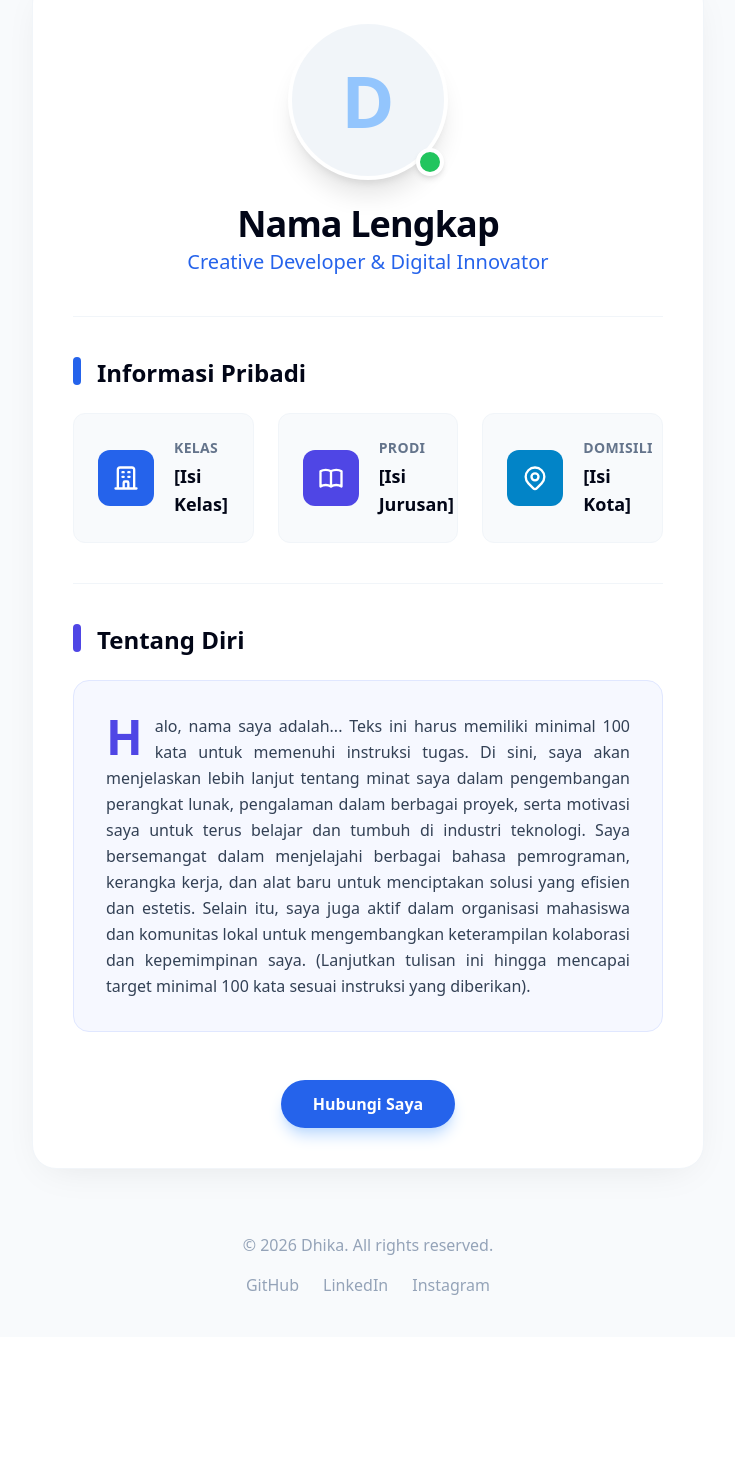
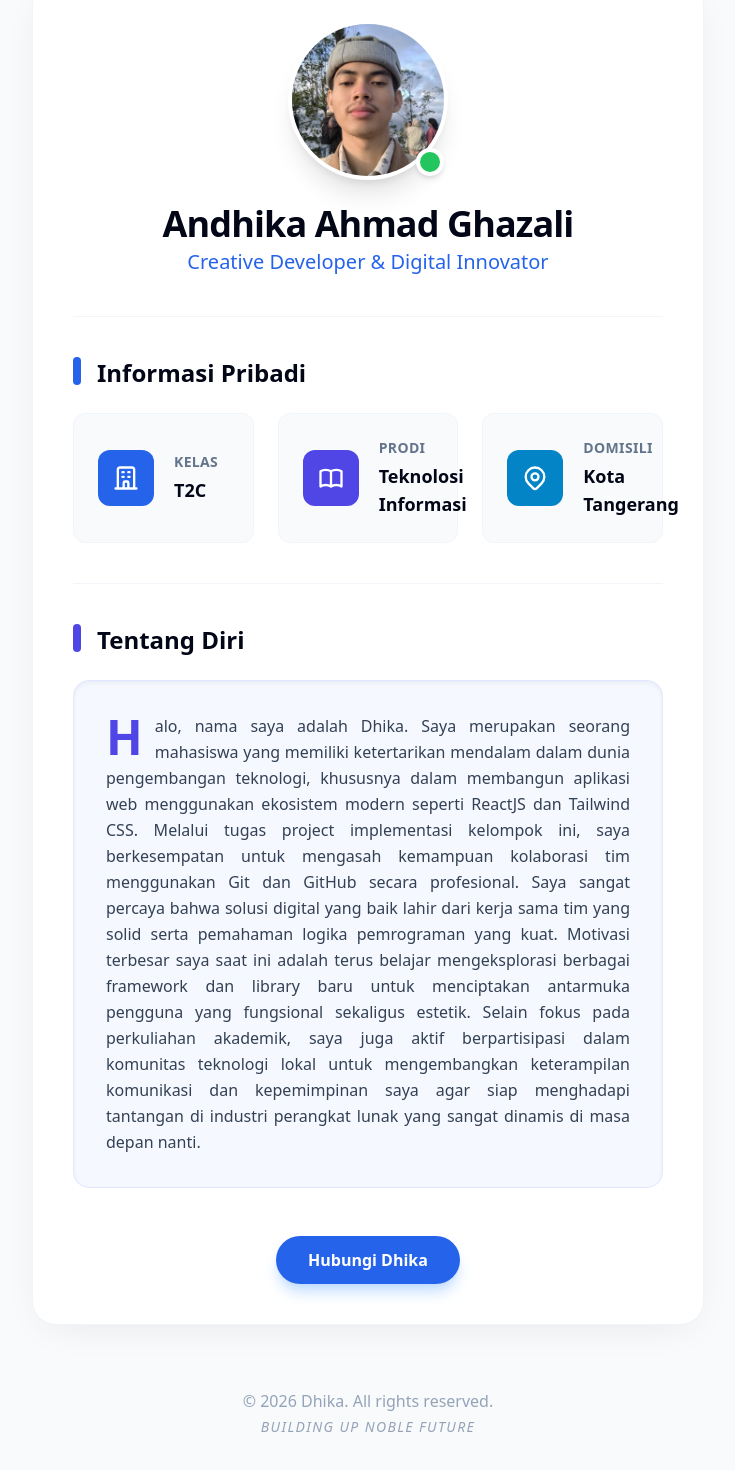
Before and after one commit to allghz16-gif/tumbuhbersama, a React (Vite) app: page /dhika in a window 1280 px wide. Shown: the part 61-1531 px from the top of the page, without its empty margins (272-1007 px from the left). Before the commit the page ends 1398 px from the top, so only its background shows below. Built offline with nearby package versions, Linux system fonts and the light colour scheme.

Commit message:
penambahan

```diff
--- a/src/App.jsx
+++ b/src/App.jsx
@@ -1,13 +1,16 @@
 import { BrowserRouter, Routes, Route } from "react-router-dom";
 import Home from "./pages/Home";
-import Dhika from "./pages/Dhika";
+import Dhika from "./pages/Dhika"; // <-- 1. Tambahkan baris import ini
 
 function App() {
   return (
     <BrowserRouter>
       <Routes>
         <Route path="/" element={<Home />} />
+
+        {/* 2. Tambahkan baris Route di bawah ini */}
         <Route path="/dhika" element={<Dhika />} />
+
       </Routes>
     </BrowserRouter>
   );
--- a/src/pages/Dhika.jsx
+++ b/src/pages/Dhika.jsx
@@ -1,3 +1,4 @@
+import React from 'react';
 
 const Dhika = () => {
   return (
@@ -8,17 +9,21 @@ const Dhika = () => {
         <div className="flex flex-col items-center text-center mb-10">
           <div className="relative mb-6">
             <div className="w-40 h-40 bg-slate-100 rounded-full overflow-hidden border-4 border-white shadow-xl flex items-center justify-center">
-               {/* Ganti dengan <img src="/path/to/your/photo.jpg" alt="Foto Profil" className="w-full h-full object-cover"/> */}
-               <span className="text-7xl font-bold text-blue-300">D</span>
+               {/* Atribut src sudah diisi ke /ghz.png */}
+               <img
+                 src="/ghz.png"
+                 alt="Foto Profil Dhika"
+                 className="w-full h-full object-cover"
+                 onError={(e) => e.target.src="https://via.placeholder.com/150"}
+               />
             </div>
-            {/* Status Indicator (Optional) */}
             <div className="absolute bottom-1 right-1 w-7 h-7 bg-green-500 rounded-full border-4 border-white shadow-md"></div>
           </div>
-          <h1 className="text-4xl font-extrabold tracking-tight text-slate-950 mb-1">Nama Lengkap</h1>
+          <h1 className="text-4xl font-extrabold tracking-tight text-slate-950 mb-1">Andhika Ahmad Ghazali</h1>
           <p className="text-xl text-blue-600 font-medium">Creative Developer & Digital Innovator</p>
         </div>
 
-        {/* Data Diri dengan Icons */}
+        {/* Data Diri dengan Icons (Wajib sesuai instruksi tugas) */}
         <div className="border-t border-slate-100 pt-10 mb-10">
           <h2 className="text-2xl font-bold mb-6 text-slate-950 flex items-center">
               <span className="w-2 h-7 bg-blue-600 rounded-full mr-4 mb-1"></span>
@@ -26,9 +31,9 @@ const Dhika = () => {
           </h2>
           <div className="grid grid-cols-1 sm:grid-cols-3 gap-6">
             {[
-              { label: 'Kelas', value: '[Isi Kelas]', icon: 'school' },
-              { label: 'Prodi', value: '[Isi Jurusan]', icon: 'book' },
-              { label: 'Domisili', value: '[Isi Kota]', icon: 'map-pin' }
+              { label: 'Kelas', value: 'T2C', icon: 'school' },
+              { label: 'Prodi', value: 'Teknolosi Informasi', icon: 'book' },
+              { label: 'Domisili', value: 'Kota Tangerang', icon: 'map-pin' }
             ].map((item, index) => (
               <div key={index} className="bg-slate-50 p-6 rounded-xl border border-slate-100 flex items-center space-x-5 transition hover:bg-white hover:shadow-md">
                 <div className={`p-3.5 rounded-xl text-white ${index % 3 === 0 ? 'bg-blue-600' : index % 3 === 1 ? 'bg-indigo-600' : 'bg-sky-600'}`}>
@@ -45,36 +50,32 @@ const Dhika = () => {
           </div>
         </div>
 
-        {/* Tentang Diri (Min 100 Kata) */}
+        {/* Tentang Diri (Minimal 100 Kata sesuai kriteria penilaian) */}
         <div className="border-t border-slate-100 pt-10">
           <h2 className="text-2xl font-bold mb-6 text-slate-950 flex items-center">
             <span className="w-2 h-7 bg-indigo-600 rounded-full mr-4 mb-1"></span>
             Tentang Diri
           </h2>
-          <div className="prose prose-slate max-w-none text-slate-700 leading-relaxed text-justify bg-indigo-50/50 p-8 rounded-2xl border border-indigo-100">
+          <div className="prose prose-slate max-w-none text-slate-700 leading-relaxed text-justify bg-indigo-50/50 p-8 rounded-2xl border border-indigo-100 shadow-inner">
             <p className="first-letter:text-5xl first-letter:font-bold first-letter:text-indigo-600 first-letter:mr-3 first-letter:float-left">
-              Halo, nama saya adalah... Teks ini harus memiliki minimal 100 kata untuk memenuhi instruksi tugas. Di sini, saya akan menjelaskan lebih lanjut tentang minat saya dalam pengembangan perangkat lunak, pengalaman dalam berbagai proyek, serta motivasi saya untuk terus belajar dan tumbuh di industri teknologi. Saya bersemangat dalam menjelajahi berbagai bahasa pemrograman, kerangka kerja, dan alat baru untuk menciptakan solusi yang efisien dan estetis. Selain itu, saya juga aktif dalam organisasi mahasiswa dan komunitas lokal untuk mengembangkan keterampilan kolaborasi dan kepemimpinan saya. (Lanjutkan tulisan ini hingga mencapai target minimal 100 kata sesuai instruksi yang diberikan).
+              Halo, nama saya adalah Dhika. Saya merupakan seorang mahasiswa yang memiliki ketertarikan mendalam dalam dunia pengembangan teknologi, khususnya dalam membangun aplikasi web menggunakan ekosistem modern seperti ReactJS dan Tailwind CSS. Melalui tugas project implementasi kelompok ini, saya berkesempatan untuk mengasah kemampuan kolaborasi tim menggunakan Git dan GitHub secara profesional. Saya sangat percaya bahwa solusi digital yang baik lahir dari kerja sama tim yang solid serta pemahaman logika pemrograman yang kuat. Motivasi terbesar saya saat ini adalah terus belajar mengeksplorasi berbagai framework dan library baru untuk menciptakan antarmuka pengguna yang fungsional sekaligus estetik. Selain fokus pada perkuliahan akademik, saya juga aktif berpartisipasi dalam komunitas teknologi lokal untuk mengembangkan keterampilan komunikasi dan kepemimpinan saya agar siap menghadapi tantangan di industri perangkat lunak yang sangat dinamis di masa depan nanti.
             </p>
           </div>
         </div>
 
-        {/* Tombol Aksi (Optional) */}
+        {/* Tombol Kontak (Optional) */}
         <div className="mt-12 text-center">
           <button className="bg-blue-600 hover:bg-blue-700 text-white font-bold py-3 px-8 rounded-full transition-all transform hover:scale-105 shadow-lg shadow-blue-200">
-            Hubungi Saya
+            Hubungi Dhika
           </button>
         </div>
 
       </div>
 
-      {/* Footer / Contact (Optional) */}
+      {/* Footer Sesuai Tagline Tim */}
       <footer className="mt-16 text-center text-slate-400">
         <p>&copy; {new Date().getFullYear()} Dhika. All rights reserved.</p>
-        <div className="mt-4 flex justify-center space-x-6">
-            <a href="#" className="hover:text-slate-900">GitHub</a>
-            <a href="#" className="hover:text-blue-600">LinkedIn</a>
-            <a href="#" className="hover:text-pink-600">Instagram</a>
-        </div>
+        <p className="text-sm mt-1 uppercase tracking-widest italic">Building Up Noble Future</p>
       </footer>
     </div>
   );
```
Also changed, not shown: public/ghz.png (added).
